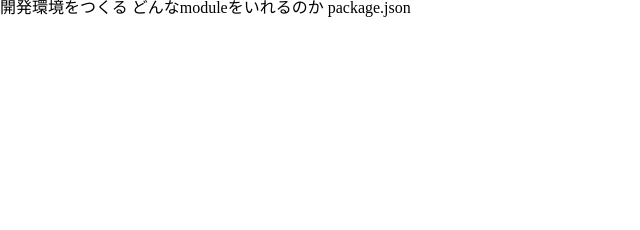
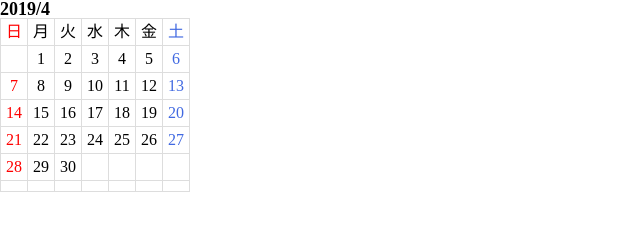
Before and after one commit to tanimotohikari/calendar, a plain HTML site: page index.html in a window 1280 px wide. Shown: the whole page, without its empty margins (0-640 px from the left). Drawn offline with Linux system fonts and the light colour scheme.

Commit message:
update:feat1 カレンダーの土台を作成

```diff
--- /dev/null
+++ b/css/base.css
@@ -0,0 +1,22 @@
+h1 {
+    font-size: 18px;
+}
+
+table {
+    border-spacing: 0;
+    border-collapse: collapse;
+}
+
+td {
+    border: 1px solid #ddd;
+    padding: 5px;
+    text-align: center;
+}
+
+td:first-child {
+    color: red;
+}
+
+td:last-child {
+    color: royalblue;
+}
--- a/index.html
+++ b/index.html
@@ -6,15 +6,12 @@
     <meta http-equiv='X-UA-Compatible' content='ie=edge'>
 		<title>calendar</title>
 		<link rel='stylesheet' href='css/reset.css'>
+		<link rel='stylesheet' href='css/base.css'>
 		<script src='script/jquery-3.4.0.min.js'></script>
 		<script src='script/calendar.js'></script>
 </head>
 <body>
 	<div id='calendar'></div>
-
-	開発環境をつくる
-	どんなmoduleをいれるのか
-	package.json
 </body>
 
 </html>
--- a/script/calendar.js
+++ b/script/calendar.js
@@ -1,3 +1,56 @@
-$(function(){
-    alert('hoge');
+$(function() {
+  const weeks = ['日', '月', '火', '水', '木', '金', '土'];
+	const date = new Date();
+  const year = date.getFullYear();  // 年の取得
+	const month = date.getMonth() + 1; // 返される値は 0～11なので+1する
+
+	// ▼new Date()で第一引数に年、第二引数に月、第三引数に-1で月の最初,0で月の最後を取得できる
+	// うるう年も簡単に判定できる
+	// Date(year, month, 0).getDate() === 29
+
+  const startDate = new Date(year, month - 1, 1);
+	const endDate = new Date(year, month, 0);
+
+  const endDayCount = endDate.getDate(); // 月の末日
+	const startDay = startDate.getDay(); // 月の最初の日の曜日を取得
+
+  let dayCount = 1; // 日にちのカウント
+	let calendarHtml = ''; // HTMLを組み立てる変数
+
+	console.log(date);
+	console.log(year);
+	console.log(month);
+	console.log(startDate);
+	console.log(endDate);
+	console.log(endDayCount);
+	console.log(startDay);
+
+  calendarHtml += '<h1>' + year + '/' + month + '</h1>';
+  calendarHtml += '<table>';
+
+  // 曜日の行を作成
+  for (let i = 0; i < weeks.length; i++) {
+    calendarHtml += '<td>' + weeks[i] + '</td>';
+  }
+
+  for (let w = 0; w < 6; w++) {
+    calendarHtml += '<tr>';
+
+    for (let d = 0; d < 7; d++) {
+      if (w == 0 && d < startDay) {
+        // 1行目で1日の曜日の前
+        calendarHtml += '<td></td>';
+      } else if (dayCount > endDayCount) {
+        // 末尾の日数を超えた
+        calendarHtml += '<td></td>';
+      } else {
+        calendarHtml += '<td>' + dayCount + '</td>';
+        dayCount++;
+      }
+    }
+    calendarHtml += '</tr>';
+  }
+  calendarHtml += '</table>';
+
+  document.querySelector('#calendar').innerHTML = calendarHtml;
 });
```
